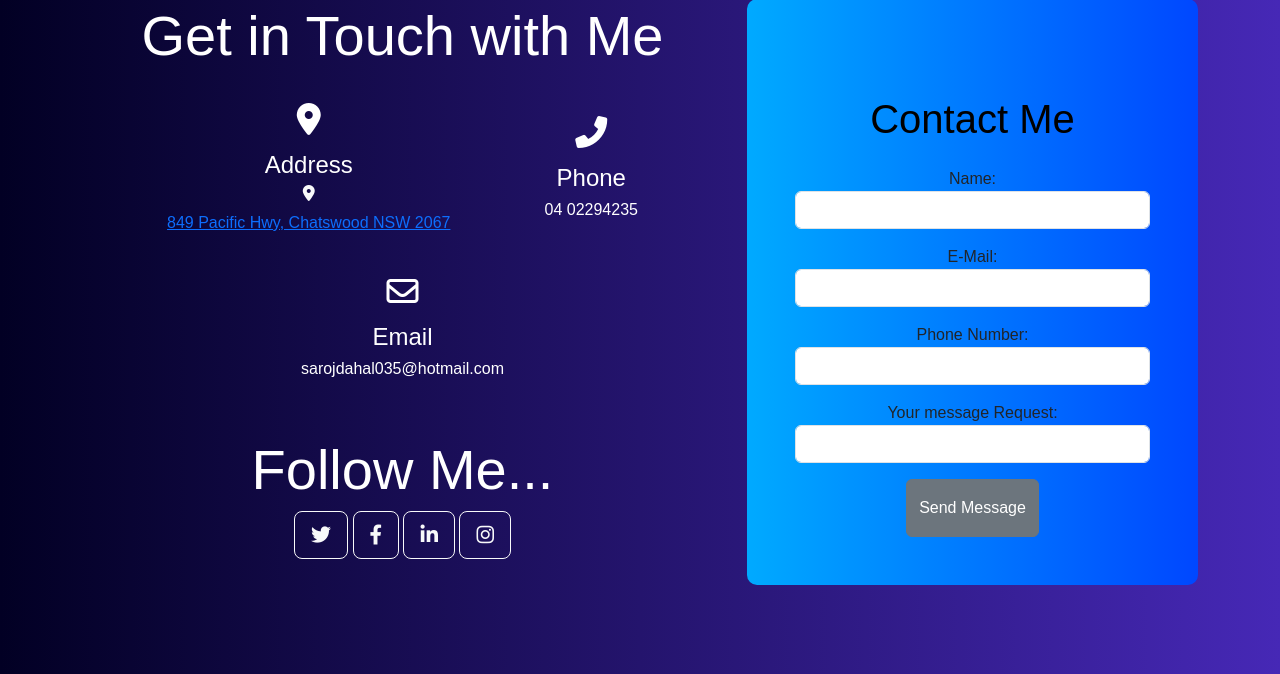
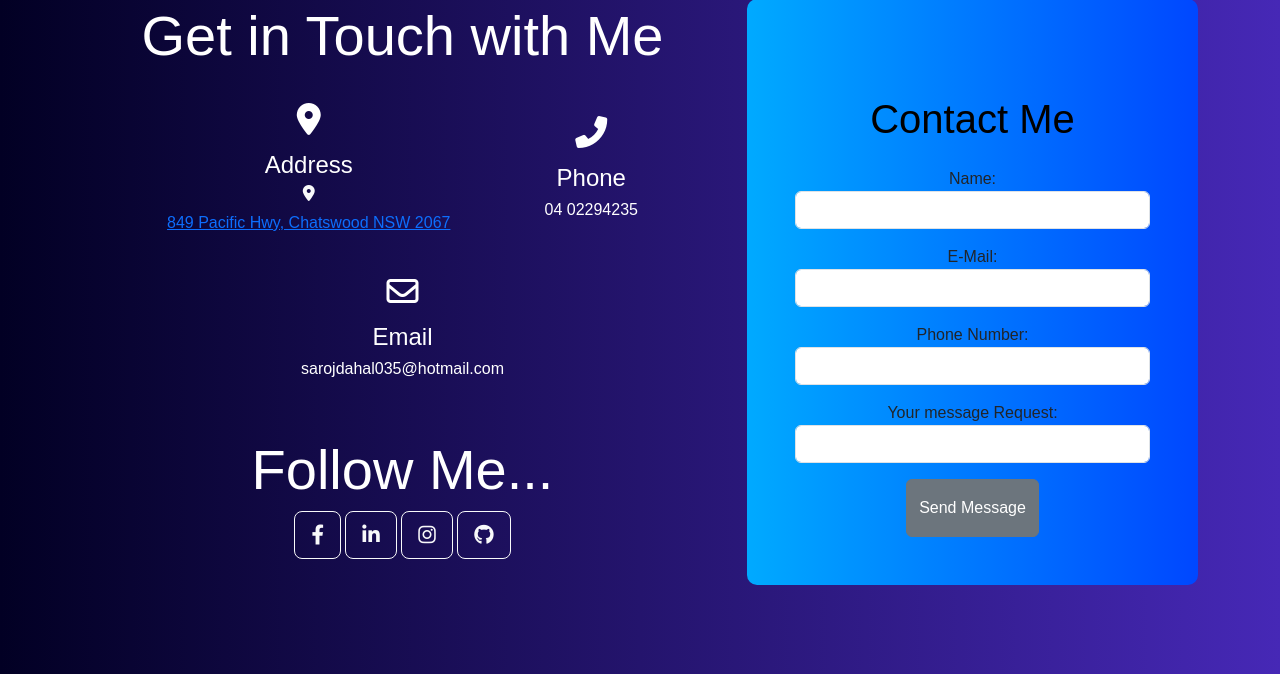
Before and after one commit to SarojDahal4/Saroj_dahal, a Django app: page /contact/ in a window 1280 px wide. Shown: the part 232-906 px from the top of the page. Run offline with Django 5.2, Linux system fonts and the light colour scheme.

Commit message:
change url

```diff
--- a/app/templates/app/contact.html
+++ b/app/templates/app/contact.html
@@ -87,10 +87,10 @@ body {
                             <h1 class="display-4 text-center text-white">Follow Me...</h1>
 
                             <div class="social-icons" style="text-align: center;">
-                                <a class="btn btn-lg btn-outline-light btn-lg-square" href="#"><i class="fab fa-twitter"></i></a>
-                                <a class="btn btn-lg btn-outline-light btn-lg-square" href="#"><i class="fab fa-facebook-f"></i></a>
-                                <a class="btn btn-lg btn-outline-light btn-lg-square" href="#"><i class="fab fa-linkedin-in"></i></a>
-                                <a class="btn btn-lg btn-outline-light btn-lg-square" href="#"><i class="fab fa-instagram"></i></a>
+                                <a class="btn btn-lg btn-outline-light btn-lg-square" href="https://www.facebook.com/saroj.dahal.71653"><i class="fab fa-facebook-f"></i></a>
+                                <a class="btn btn-lg btn-outline-light btn-lg-square" href="https://www.linkedin.com/in/saroj-dahal-451342318/"><i class="fab fa-linkedin-in"> </i></a>
+                                <a class="btn btn-lg btn-outline-light btn-lg-square" href="https://www.instagram.com/sa_roj_da_hal/"><i class="fab fa-instagram"></i></a>
+                                <a class="btn btn-lg btn-outline-light btn-lg-square" href="https://github.com/SarojDahal4"><i class="fab fa-github"></i></a>
                             </div>
                         </div>
                     </div>
--- a/app/views.py
+++ b/app/views.py
@@ -94,3 +94,6 @@ def Fimage (request):
 
 def cv(request):
     return render (request, "app/cv.html",{})
+
+def custom_404_view(request, exception):
+    return redirect('home')
--- a/sarose/settings.py
+++ b/sarose/settings.py
@@ -39,9 +39,10 @@ load_dotenv()
 SECRET_KEY = 'django-insecure-ie-7acwc#+c@=6u=sy6ut@d6#_o-ho$&jsc1klr@wc=nk%s!5k'
 
 # SECURITY WARNING: don't run with debug turned on in production!
-DEBUG = True
+DEBUG = False
 
-ALLOWED_HOSTS = []
+ALLOWED_HOSTS = ['saroj-dahal-d0d79741404e.herokuapp.com']
+
 #CSRF_TRUSTED_ORIGINS = ['https://sarojdahal-production.up.railway.app']
 
 # Application definition
```
Also changed, not shown: 3 other files.
